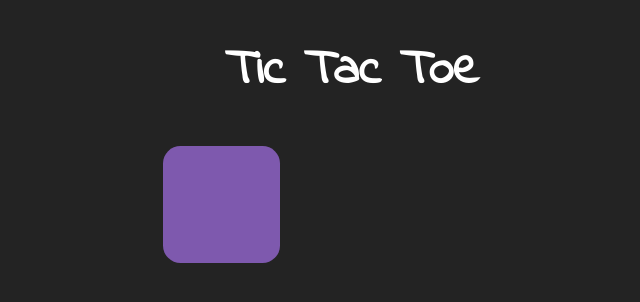
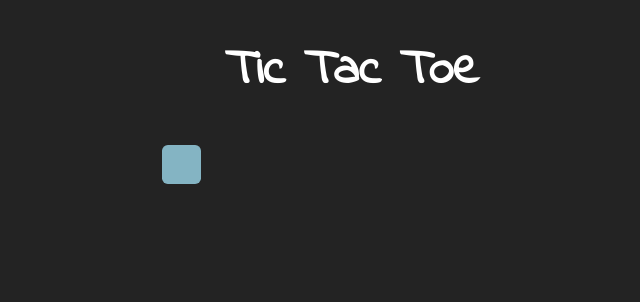
Before and after one commit to zofy/TicTacToe, a Django app: template templates/ttt/board.html in a window 1280 px wide. Shown: the top 302 px of the page, without its empty margins (288-928 px from the left). Run offline with Django 3.2, Linux system fonts and the light colour scheme; the template is opened without the code that fills it: most values are stand-ins (such as "Sample title", 1, 10 or a date in 2020).

Commit message:
html - obohateny context views - context: width, margin a padding-bottom .js - uprava kodu vsetko v ramci var game = {}

```diff
--- a/templates/ttt/board.html
+++ b/templates/ttt/board.html
@@ -6,12 +6,19 @@
     <link href='https://fonts.googleapis.com/css?family=Indie+Flower' rel='stylesheet' type='text/css'>
     <meta charset="UTF-8">
     <title>Board</title>
+    <style>
+        .squareSize{
+            margin: {{ margin }}%;
+            width: {{ width }}%;
+            padding-bottom: {{ width }}%;
+        }
+    </style>
 </head>
 <body>
     <h1>Tic Tac Toe</h1>
     <div id="container">
         {% for square in size %}
-            <div class="square"></div>
+            <div class="square squareSize"></div>
         {% endfor %}
     </div>
 <script type="text/javascript" src="{% static 'ttt/ttt.js' %}"></script>
--- a/ttt/static/ttt/board.css
+++ b/ttt/static/ttt/board.css
@@ -15,7 +15,8 @@ body{
 .square{
     background: hotpink;
     float: left;
-    margin: 1.66%;
+    /*These values are set up in accordance to the size of board*/
+    margin: 1.25%;
     width: 30%;
     padding-bottom: 30%;
     border-radius: 15%;
--- a/ttt/static/ttt/ttt.js
+++ b/ttt/static/ttt/ttt.js
@@ -1,36 +1,45 @@
 /**
  * Created by Patrik on 20. 2. 2016.
  */
-var squares = document.querySelectorAll('.square');
-var colors = []; // colors of squares
-var nums = []; // array for nums in rgb color
 
-function generateColors(){
-    for(i = 0; i < squares.length; i++){
+var game = {};
+
+    game.squares = document.querySelectorAll('.square');
+    game.colors = []; // colors of squares
+    game.nums = []; // array for nums in rgb color
+
+
+    game.init = function(){
+        this.generateColors();
+        this.setUpSquares();
+    }
+
+    game.generateColors = function(){
+        for(i = 0; i < this.squares.length; i++){
             for(j = 0; j < 3; j++){
-            nums.push(Math.round(256*Math.random()));
+                this.nums.push(Math.round(256*Math.random()));
             }
-        colors[i] = 'rgb(' + nums[0] + ', ' + nums[1] + ', ' + nums[2] + ')';
-        nums.length = 0;
+            this.colors[i] = 'rgb(' + this.nums[0] + ', ' + this.nums[1] + ', ' + this.nums[2] + ')';
+            this.nums.length = 0;
         }
     }
 
-function randomColor(){
+    game.randomColor = function(){
         return 'rgb(' + Math.round(256*Math.random()) + ', ' + Math.round(256*Math.random()) + ', ' + Math.round(256*Math.random()) + ')';
     }
 
-function changeColor(square){
-    square.style.background = randomColor();
+    game.changeColor = function(square){
+        square.style.background = this.randomColor();
     }
 
-function setUpSquares(){
-    for(i = 0; i < squares.length; i++){
-        squares[i].style.background = colors[i];
-        squares[i].addEventListener('click', function(){
-            changeColor(this);
+    game.setUpSquares = function(){
+        for(i = 0; i < this.squares.length; i++){
+            this.squares[i].style.background = this.colors[i];
+            this.squares[i].addEventListener('click', function(){
+                game.changeColor(this);
             })
         }
     }
 
-generateColors();
-setUpSquares();
+
+game.init();
--- a/ttt/views.py
+++ b/ttt/views.py
@@ -7,9 +7,8 @@ def home(request):
 
 
 def game(request, size):
-    size = int(size)
-    list = range(0, size**2)
-    return render(request, 'ttt/board.html', {'size': list})
+    listSize = range(0, int(size)**2)
+    return render(request, 'ttt/board.html', {'size': listSize, 'width': 90.0/int(size), 'margin': 10.0/(int(size)*2)})
 
 
 def show_scores(request):
```
Lines whose indentation alone changed are shown as unchanged.
